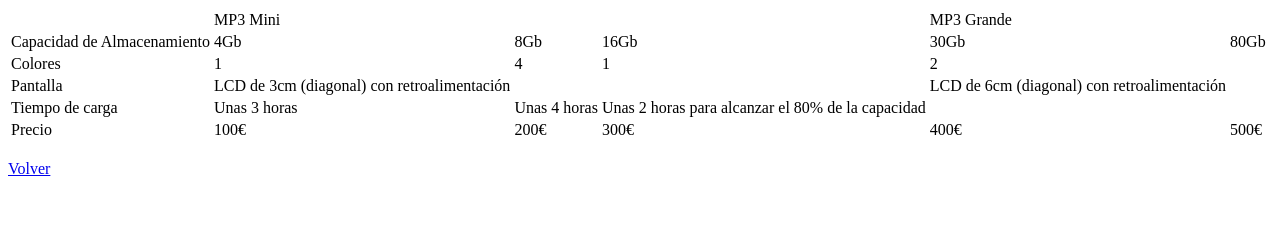
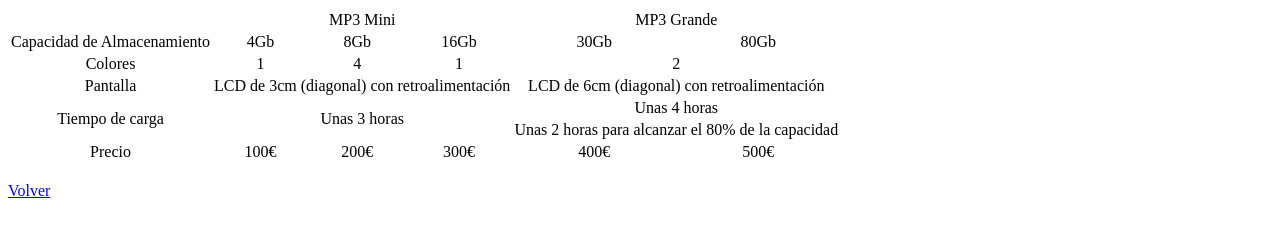
Before and after one commit to javical/DAM2017, a plain HTML site: page dam-2017/xhtml/7.tablacomparativa.html in a window 1280 px wide. Drawn offline with Linux system fonts and the light colour scheme.

Commit message:
Add files via upload

```diff
--- a/dam-2017/xhtml/7.tablacomparativa.html
+++ b/dam-2017/xhtml/7.tablacomparativa.html
@@ -9,45 +9,47 @@
 		<thead>
 			<tr>
 				<td></td>
-				 <td colspan="3">MP3 Mini</td>
-				<td colspan="2">MP3 Grande</td>
+				 <td align="center" colspan="3">MP3 Mini</td>
+				<td align="center" colspan="2">MP3 Grande</td>
 			</tr>
 		</thead>
 		<tbody>
 				<tr>
-				<td>Capacidad de Almacenamiento</td>
-				<td>4Gb</td>
-				<td>8Gb</td>
-				<td>16Gb</td>
-				<td>30Gb</td>
-				<td>80Gb</td>
+				<td align="center">Capacidad de Almacenamiento</td>
+				<td align="center">4Gb</td>
+				<td align="center">8Gb</td>
+				<td align="center">16Gb</td>
+				<td align="center">30Gb</td>
+				<td align="center">80Gb</td>
 			</tr>
 			<tr>
-				<td>Colores</td>
-				<td>1</td>
-				<td>4</td>
-				<td>1</td>
-				<td colspan="2">2</td>
+				<td align="center">Colores</td>
+				<td align="center">1</td>
+				<td align="center">4</td>
+				<td align="center">1</td>
+				<td align="center" colspan="2">2</td>
 			</tr>
 			<tr>
-				<td>Pantalla</td>
-				<td>LCD de 3cm (diagonal) con retroalimentación</td>
-				<td colspan="2"><td>LCD de 6cm (diagonal) con retroalimentación</td>
+				<td align="center">Pantalla</td>
+				<td align="center" colspan="3">LCD de 3cm (diagonal) con retroalimentación</td>
+				<td align="center" colspan="2">LCD de 6cm (diagonal) con retroalimentación</td>
 			</tr>
 			<tr>
-				<td rowspan="2">Tiempo de carga</td>
-				<td rowspan="2">Unas 3 horas</td>
-				<td>Unas 4 horas</td>
-				<td>Unas 2 horas para alcanzar el 80% de la capacidad</td>
+				<td align="center" rowspan="2">Tiempo de carga</td>
+				<td align="center" rowspan="2" colspan="3">Unas 3 horas</td>
+				<td align="center" colspan="2">Unas 4 horas</td>
+			</tr>
+			<tr>
+				<td align="center" colspan="2">Unas 2 horas para alcanzar el 80% de la capacidad</td>
 			</tr>
 		</tbody>
 			<tr>
-				<td>Precio</td>
-				<td>100€</td>
-				<td>200€</td>
-				<td>300€</td>
-				<td>400€</td>
-				<td>500€</td>
+				<td align="center">Precio</td>
+				<td align="center">100€</td>
+				<td align="center">200€</td>
+				<td align="center">300€</td>
+				<td align="center">400€</td>
+				<td align="center">500€</td>
 			</tr>
 	</table>
 </br>
```
